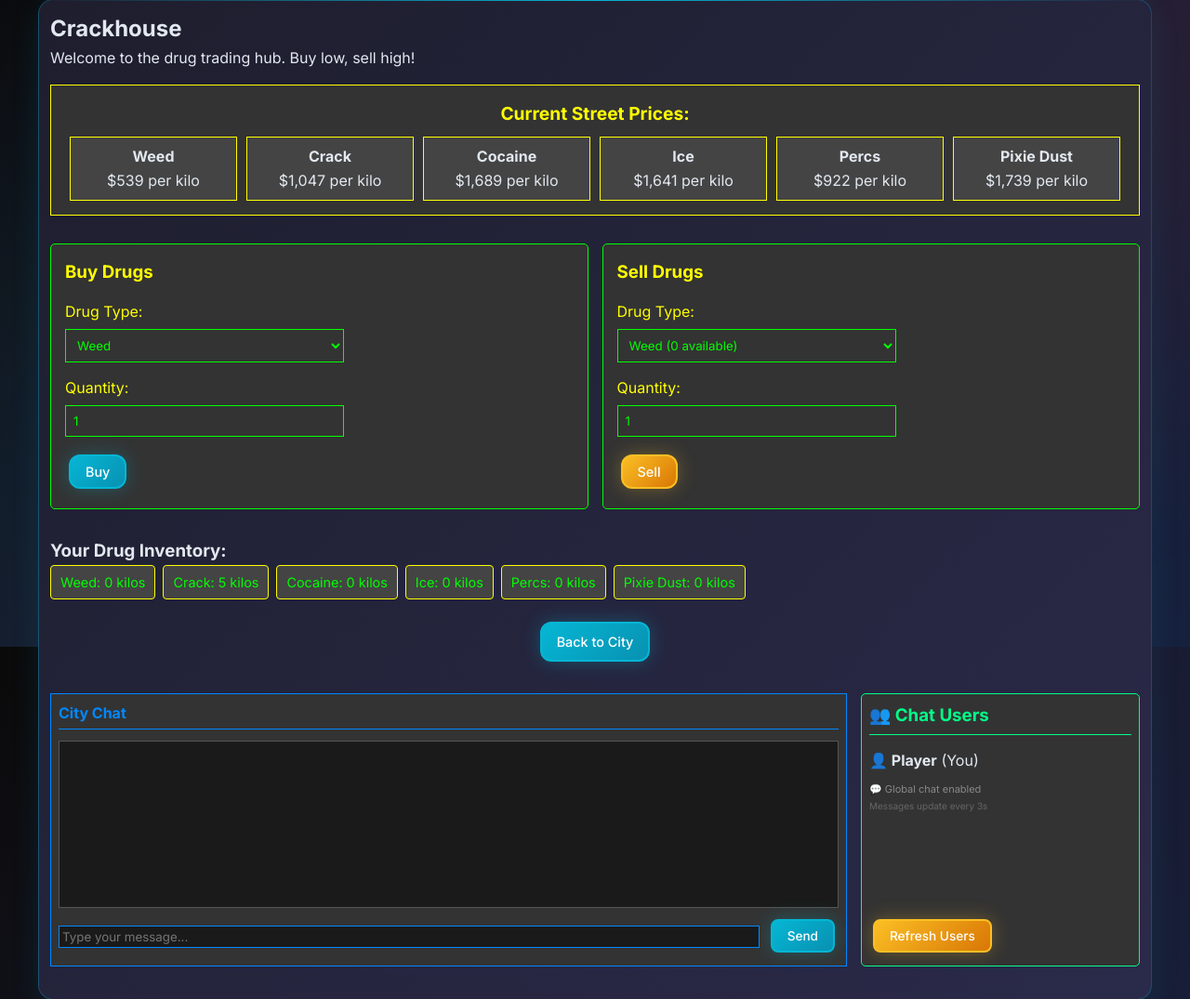
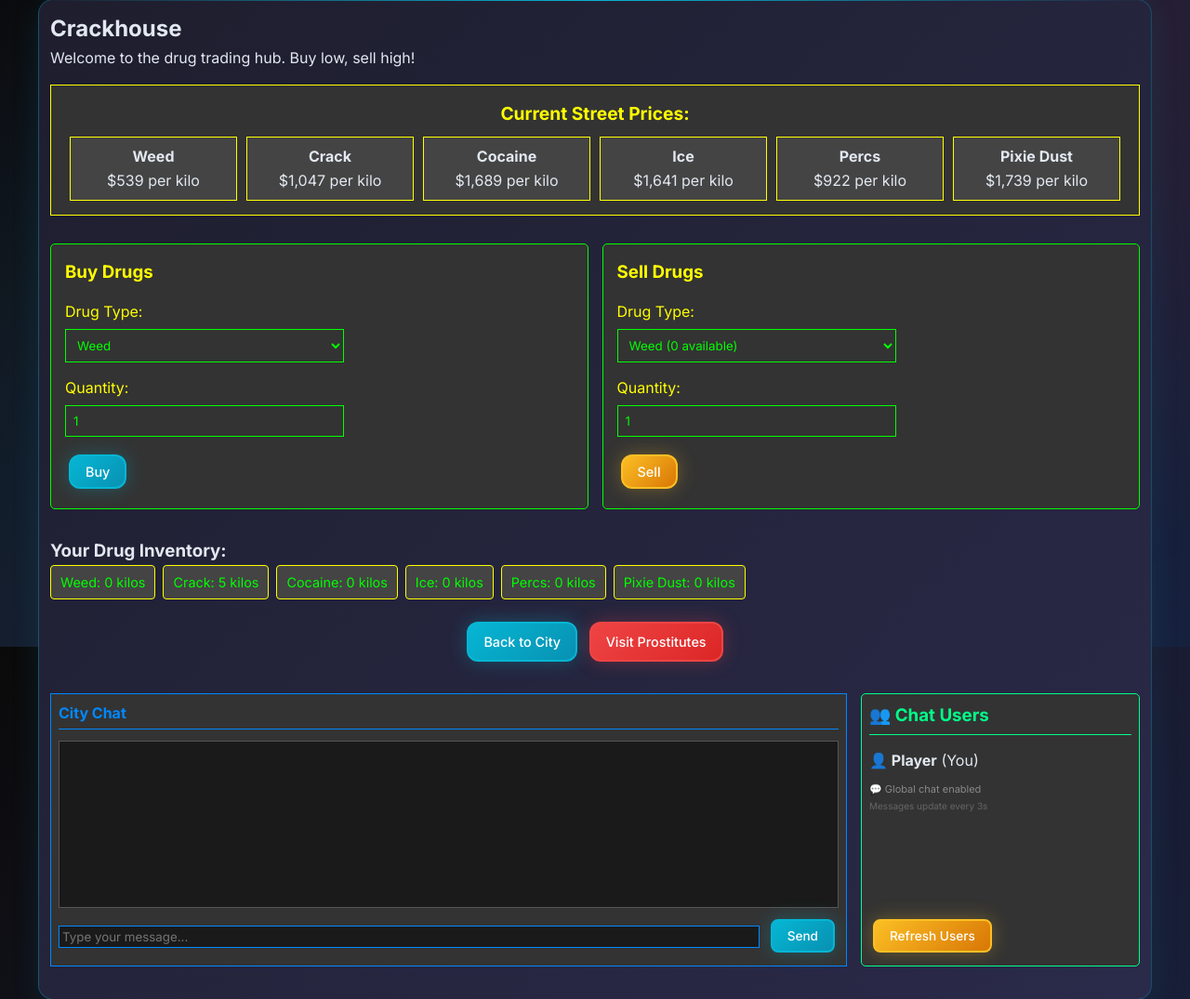
Before and after one commit to timotheuzi/gangwar, a Flask app: page /crackhouse in a window 1280 px wide. Shown: the part 104-1179 px from the top of the page at 93% size. Run offline with Flask 3, Linux system fonts and the light colour scheme; data that the repository does not hold is empty.

Commit message:
feat: add prostitute visit feature in crackhouse
Introduce a new game mechanic allowing players to visit prostitutes
for potential benefits. Add `last_prostitute_benefit_day` field to
GameState for tracking the last benefit day, preventing abuse.
Include a new "Visit Prostitutes" button in crackhouse.html to
access this feature, enhancing gameplay options in the gangwar game.

```diff
--- a/src/app.py
+++ b/src/app.py
@@ -488,6 +488,7 @@ class GameState:
     weapons: Weapons = field(default_factory=Weapons)
     drugs: Drugs = field(default_factory=Drugs)
     gang_members: List[GangMember] = field(default_factory=list)
+    last_prostitute_benefit_day: int = 0
 
     @property
     def max_health(self) -> int:
--- a/src/templates/crackhouse.html
+++ b/src/templates/crackhouse.html
@@ -97,6 +97,7 @@
 
     <div class="actions">
         <a href="{{ url_for('city') }}" class="btn btn-primary">Back to City</a>
+        <a href="{{ url_for('visit_prostitutes') }}" class="btn btn-danger">Visit Prostitutes</a>
     </div>
 
 
```
